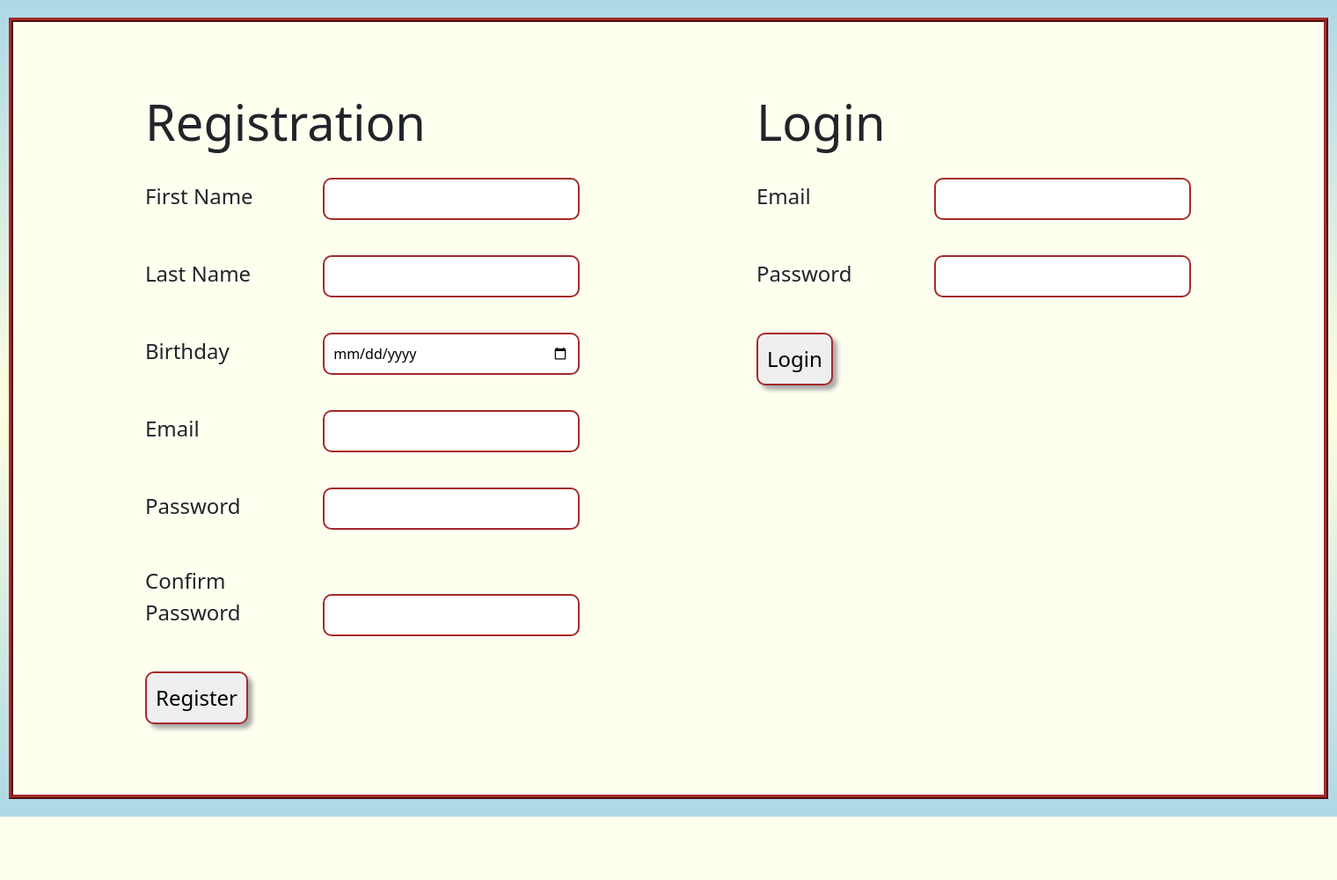
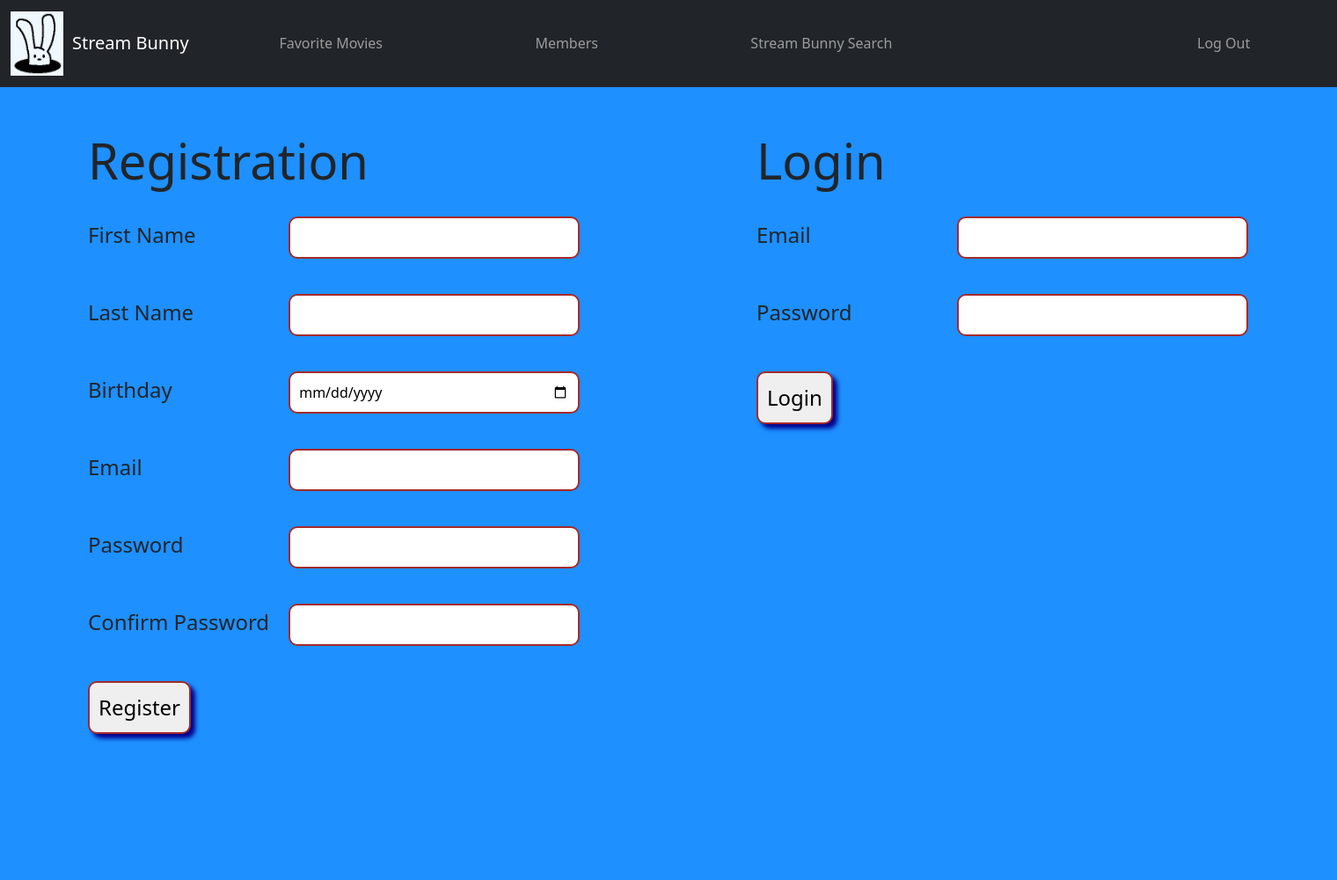
Before and after one commit to jchooker/stream_bunny_v0_2_test, a Django app: page /login/ in a window 1520 px wide. Shown: the whole page at 88% size. Before the commit the page ends 928 px from the top, so only its background shows below. Run offline with Django 3.2, Linux system fonts and the light colour scheme.

Commit message:
created uniform styling across all three apps,worked on nav bar function

```diff
--- a/login_app/static/login_app/css/style.css
+++ b/login_app/static/login_app/css/style.css
@@ -9,12 +9,29 @@ body {
     background-image: linear-gradient(lightblue,lightyellow,lightblue);
 }
 #wrapper1 {
-    margin:20px auto;
-    width:1500px;
-    min-height:700px;
+    /* margin:20px auto; */
+    /* width:1500px; */
+    /* min-height:700px;
     background-color: ivory;
     border:brown  5px ridge;
-    padding:30px 50px 30px 50px;
+    padding:30px 50px 30px 50px; */
+    width: 100%;
+    min-height: 1000px;
+    background-color: #1e90ff;
+}
+#carousel {
+    width:20%;
+    height:190px;
+    margin:0px auto;
+}
+#logo{
+    width: 60px;
+    background-color: aliceblue;
+    margin-right:10px;
+}
+#has_logo {
+    display:flex;
+    align-items: center;
 }
 #wrapper2 {
     display:flex;
@@ -49,7 +66,7 @@ input[type="submit"] {
     text-align: center;
     width:fit-content;
     font-size:x-large;
-    box-shadow: 5px 5px 5px darkgrey;
+    box-shadow: 5px 5px 5px darkblue;
 }
 input:focus {
     background-color: rgb(193, 241, 193);
--- a/login_app/templates/login_page.html
+++ b/login_app/templates/login_page.html
@@ -1,5 +1,8 @@
+{% extends "ue_base.html"%}
+
 <!DOCTYPE html>
 <html lang="en">
+{% block head %}
 <head>
     <meta charset="UTF-8">
     <meta http-equiv="X-UA-Compatible" content="IE=edge">
@@ -10,9 +13,17 @@
     {% load static %}
     <link rel="stylesheet" href="{% static 'login_app/css/style.css' %}">
     <script src="{% static 'login_app/js/script.js' %}"></script>
+    <style>
+        @import url('https://fonts.googleapis.com/css2?family=Alegreya+Sans+SC:wght@300&display=swap');
+    </style>
 </head>
+{% endblock head %}
 <body>
     <div id="wrapper1">
+        {% block carousel %}
+        {% endblock carousel %}
+
+        {% block page_content %}
 
         {% comment %}
         <div id="errors">
@@ -67,6 +78,8 @@
             </div>
         </div>
 
+        {% endblock page_content %}
+
     </div>
 </body>
 </html>
--- a/user_experience_app/templates/ue_base.html
+++ b/user_experience_app/templates/ue_base.html
@@ -76,9 +76,12 @@
                     <span class="alegreya logo-title">Stream Bunny</span>
                     {# <span class="alegreya"> Your Second-To-Last Stop</span> #}
                 </a>
+                {% comment %}
                 <button class="navbar-toggler" type="button" data-bs-toggle="collapse" data-bs-target="#mynavbar">
                     <span class="navbar-toggler-icon"></span>
                 </button>
+                {% endcomment %}
+
                 <div class="collapse navbar-collapse w-100" id="mynavbar">
                     <ul class="navbar-nav me-auto w-100 justify-content-around">
                         <li class="nav-item">
@@ -90,12 +93,18 @@
                         <li class="nav-item">
                             <a class="nav-link" href="/">Stream Bunny Search </a>
                         </li>
+                        {% if user %}
                         <li class="nav-item">
                             <a class="nav-link" href="/user_experience/user_info_page">{{user.first_name}} {{user.last_name}}</a>
                         </li>
                         <li class="nav-item">
                             <a class="nav-link" href="/login/logout">Log Out</a>
                         </li>
+                        {% else %}
+                        <li class="nav-item">
+                            <a class="nav-link" href="/login">Log In</a>
+                        </li>
+                        {% endif %}
                     </ul>
 
                     {% comment %}
```
Also changed, not shown: stream_bunny_v0_2_app/views.py (+8 -6 lines).
